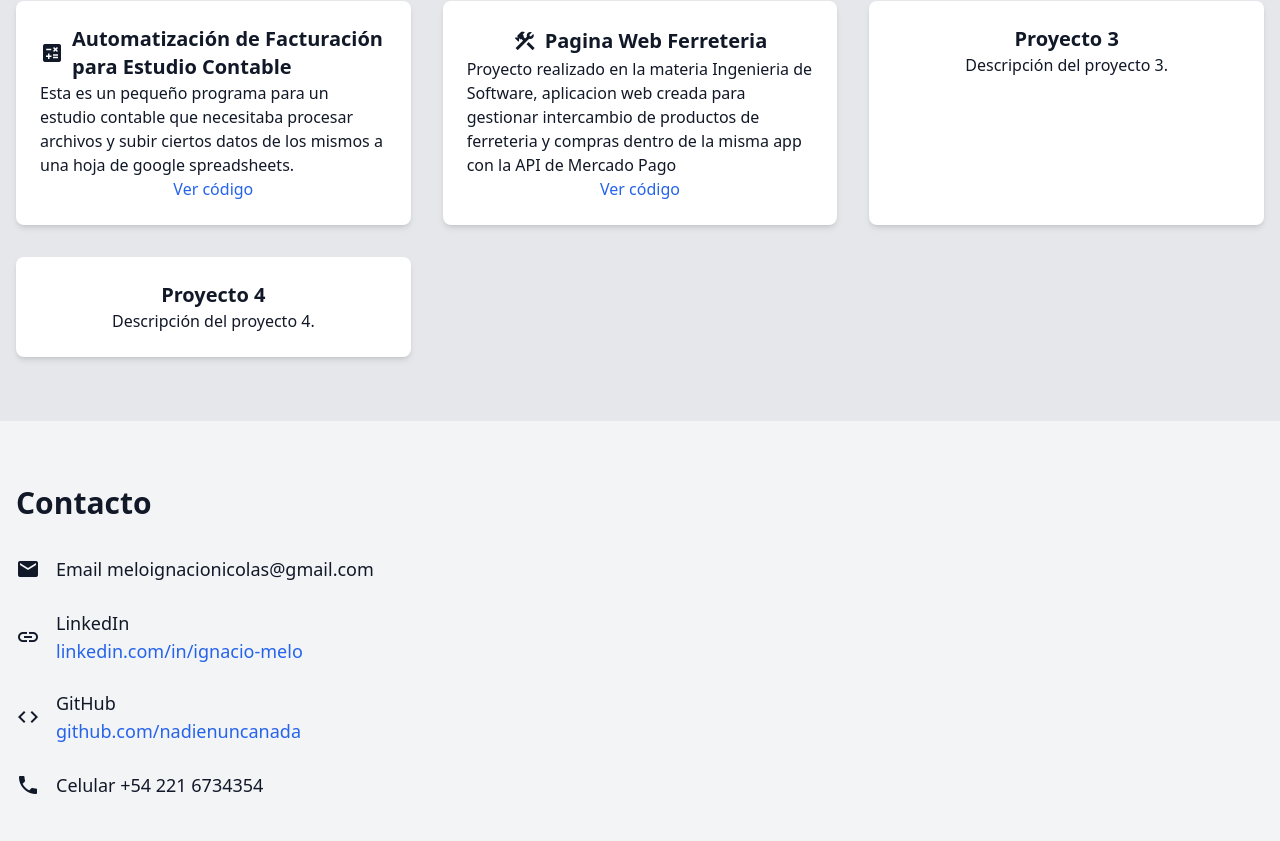
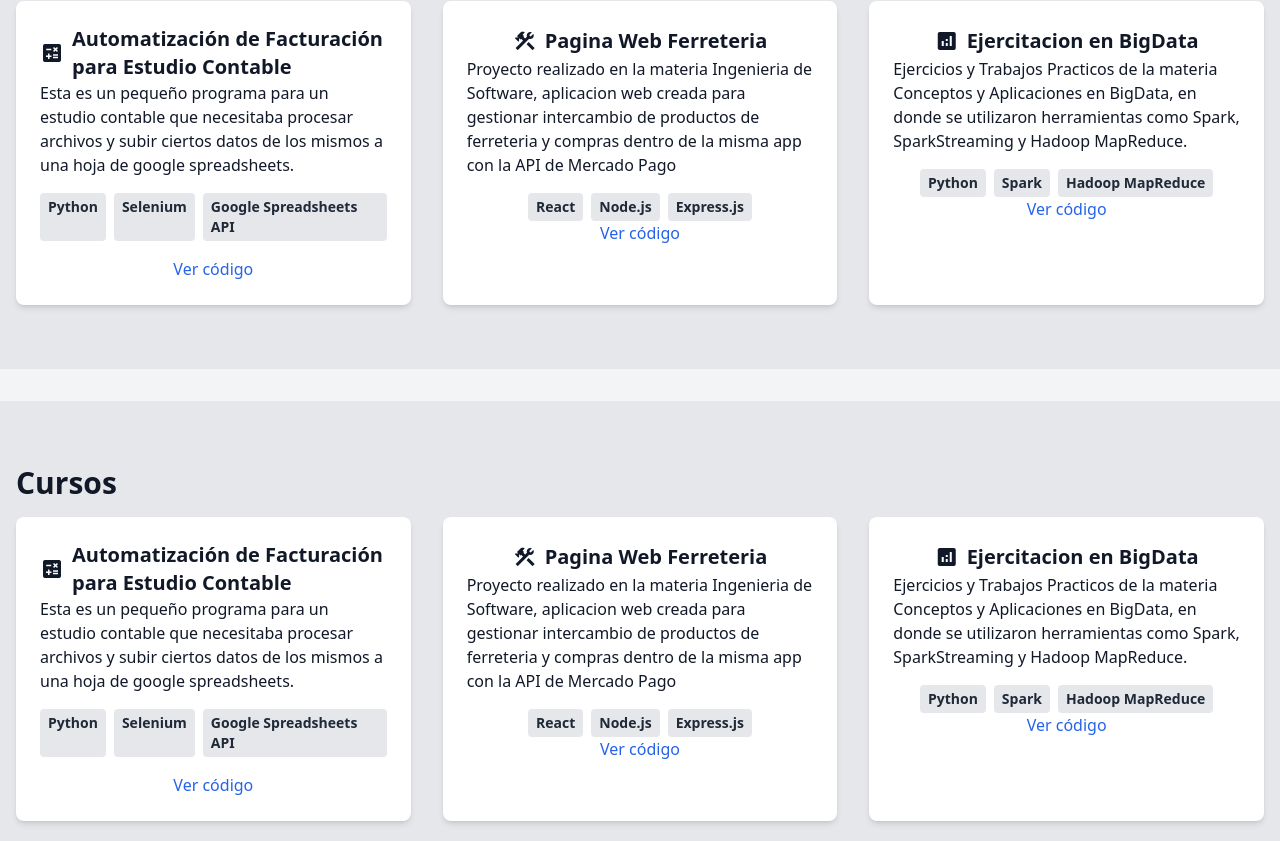
Before and after one commit to nadienuncanada/portfolioWeb, a React (Create React App) app in the folder front-end/: page / in a window 1280 px wide. Shown: the part 499-1340 px from the top of the page. Built offline with nearby package versions, Linux system fonts and the light colour scheme.

Commit message:
ADD: Mejora en la página de inicio con nuevos proyectos y tecnologías

```diff
--- a/front-end/public/index.html
+++ b/front-end/public/index.html
@@ -8,6 +8,10 @@
 		<link
 			href="https://fonts.googleapis.com/icon?family=Material+Icons"
 			rel="stylesheet" />
+		<!-- <link
+			rel="icon"
+			href="path/to/your/favicon.ico"
+			type="image/x-icon" /> -->
 		<title>Ignacio Nicolas Melo's Portafolio</title>
 	</head>
 	<body>
--- a/front-end/src/pages/HomePage.js
+++ b/front-end/src/pages/HomePage.js
@@ -73,11 +73,22 @@ function HomePage() {
 								necesitaba procesar archivos y subir ciertos datos de los mismos
 								a una hoja de google spreadsheets.
 							</p>
+							<div className='flex space-x-2 mt-4'>
+								<span className='bg-gray-200 text-gray-800 text-sm font-semibold px-2 py-1 rounded hover:bg-gray-300'>
+									Python
+								</span>
+								<span className='bg-gray-200 text-gray-800 text-sm font-semibold px-2 py-1 rounded  hover:bg-gray-300'>
+									Selenium
+								</span>
+								<span className='bg-gray-200 text-gray-800 text-sm font-semibold px-2 py-1 rounded  hover:bg-gray-300'>
+									Google Spreadsheets API
+								</span>
+							</div>
 							<a
 								href='https://github.com/nadienuncanada/FacturacionCalculator'
 								target='_blank'
 								rel='noopener noreferrer'
-								className='text-blue-600 hover:underline'>
+								className='text-blue-600 hover:underline mt-4'>
 								Ver código
 							</a>
 						</div>
@@ -94,6 +105,17 @@ function HomePage() {
 								ferreteria y compras dentro de la misma app con la API de
 								Mercado Pago{' '}
 							</p>
+							<div className='flex space-x-2 mt-4'>
+								<span className='bg-gray-200 text-gray-800 text-sm font-semibold px-2 py-1 rounded  hover:bg-gray-300'>
+									React
+								</span>
+								<span className='bg-gray-200 text-gray-800 text-sm font-semibold px-2 py-1 rounded  hover:bg-gray-300'>
+									Node.js
+								</span>
+								<span className='bg-gray-200 text-gray-800 text-sm font-semibold px-2 py-1 rounded  hover:bg-gray-300'>
+									Express.js
+								</span>
+							</div>
 							<a
 								href='https://github.com/ImportFromCBastian/fedeteria-front'
 								target='_blank'
@@ -103,12 +125,133 @@ function HomePage() {
 							</a>
 						</div>
 						<div className='bg-white p-6 rounded-lg shadow-md flex flex-col items-center'>
-							<h3 className='text-xl font-bold'>Proyecto 3</h3>
-							<p>Descripción del proyecto 3.</p>
+							<div className='flex items-center'>
+								<span className='material-icons text-2xl mr-2'>analytics</span>
+								<h3 className='text-xl font-bold'>Ejercitacion en BigData</h3>
+							</div>
+							<p>
+								Ejercicios y Trabajos Practicos de la materia Conceptos y
+								Aplicaciones en BigData, en donde se utilizaron herramientas
+								como Spark, SparkStreaming y Hadoop MapReduce.
+							</p>
+							<div className='flex space-x-2 mt-4'>
+								<span className='bg-gray-200 text-gray-800 text-sm font-semibold px-2 py-1 rounded  hover:bg-gray-300'>
+									Python
+								</span>
+								<span className='bg-gray-200 text-gray-800 text-sm font-semibold px-2 py-1 rounded  hover:bg-gray-300'>
+									Spark
+								</span>
+								<span className='bg-gray-200 text-gray-800 text-sm font-semibold px-2 py-1 rounded hover:bg-gray-300'>
+									Hadoop MapReduce
+								</span>
+							</div>
+							<a
+								href='https://github.com/nadienuncanada/BigData'
+								target='_blank'
+								rel='noopener noreferrer'
+								className='text-blue-600 hover:underline'>
+								Ver código
+							</a>
+						</div>
+					</div>
+				</section>
+
+				<section
+					id='courses'
+					className='bg-gray-200 py-16 px-4 mt-8'>
+					<h2 className='text-3xl font-semibold mb-4'>Cursos</h2>
+					<div className='grid grid-cols-1 md:grid-cols-2 lg:grid-cols-3 gap-8'>
+						<div className='bg-white p-6 rounded-lg shadow-md flex flex-col items-center'>
+							<div className='flex items-center'>
+								<span className='material-icons text-2xl mr-2'>calculate</span>
+								<h3 className='text-xl font-bold'>
+									Automatización de Facturación para Estudio Contable
+								</h3>
+							</div>
+							<p>
+								Esta es un pequeño programa para un estudio contable que
+								necesitaba procesar archivos y subir ciertos datos de los mismos
+								a una hoja de google spreadsheets.
+							</p>
+							<div className='flex space-x-2 mt-4'>
+								<span className='bg-gray-200 text-gray-800 text-sm font-semibold px-2 py-1 rounded hover:bg-gray-300'>
+									Python
+								</span>
+								<span className='bg-gray-200 text-gray-800 text-sm font-semibold px-2 py-1 rounded  hover:bg-gray-300'>
+									Selenium
+								</span>
+								<span className='bg-gray-200 text-gray-800 text-sm font-semibold px-2 py-1 rounded  hover:bg-gray-300'>
+									Google Spreadsheets API
+								</span>
+							</div>
+							<a
+								href='https://github.com/nadienuncanada/FacturacionCalculator'
+								target='_blank'
+								rel='noopener noreferrer'
+								className='text-blue-600 hover:underline mt-4'>
+								Ver código
+							</a>
 						</div>
 						<div className='bg-white p-6 rounded-lg shadow-md flex flex-col items-center'>
-							<h3 className='text-xl font-bold'>Proyecto 4</h3>
-							<p>Descripción del proyecto 4.</p>
+							<div className='flex items-center'>
+								<span className='material-icons text-2xl mr-2'>
+									construction
+								</span>
+								<h3 className='text-xl font-bold'>Pagina Web Ferreteria</h3>
+							</div>
+							<p>
+								Proyecto realizado en la materia Ingenieria de Software,
+								aplicacion web creada para gestionar intercambio de productos de
+								ferreteria y compras dentro de la misma app con la API de
+								Mercado Pago{' '}
+							</p>
+							<div className='flex space-x-2 mt-4'>
+								<span className='bg-gray-200 text-gray-800 text-sm font-semibold px-2 py-1 rounded  hover:bg-gray-300'>
+									React
+								</span>
+								<span className='bg-gray-200 text-gray-800 text-sm font-semibold px-2 py-1 rounded  hover:bg-gray-300'>
+									Node.js
+								</span>
+								<span className='bg-gray-200 text-gray-800 text-sm font-semibold px-2 py-1 rounded  hover:bg-gray-300'>
+									Express.js
+								</span>
+							</div>
+							<a
+								href='https://github.com/ImportFromCBastian/fedeteria-front'
+								target='_blank'
+								rel='noopener noreferrer'
+								className='text-blue-600 hover:underline'>
+								Ver código
+							</a>
+						</div>
+						<div className='bg-white p-6 rounded-lg shadow-md flex flex-col items-center'>
+							<div className='flex items-center'>
+								<span className='material-icons text-2xl mr-2'>analytics</span>
+								<h3 className='text-xl font-bold'>Ejercitacion en BigData</h3>
+							</div>
+							<p>
+								Ejercicios y Trabajos Practicos de la materia Conceptos y
+								Aplicaciones en BigData, en donde se utilizaron herramientas
+								como Spark, SparkStreaming y Hadoop MapReduce.
+							</p>
+							<div className='flex space-x-2 mt-4'>
+								<span className='bg-gray-200 text-gray-800 text-sm font-semibold px-2 py-1 rounded  hover:bg-gray-300'>
+									Python
+								</span>
+								<span className='bg-gray-200 text-gray-800 text-sm font-semibold px-2 py-1 rounded  hover:bg-gray-300'>
+									Spark
+								</span>
+								<span className='bg-gray-200 text-gray-800 text-sm font-semibold px-2 py-1 rounded hover:bg-gray-300'>
+									Hadoop MapReduce
+								</span>
+							</div>
+							<a
+								href='https://github.com/nadienuncanada/BigData'
+								target='_blank'
+								rel='noopener noreferrer'
+								className='text-blue-600 hover:underline'>
+								Ver código
+							</a>
 						</div>
 					</div>
 				</section>
@@ -119,15 +262,18 @@ function HomePage() {
 					<h2 className='text-3xl font-semibold mb-8'>Contacto</h2>
 					<div className='space-y-6'>
 						<div className='flex items-center space-x-4'>
-							<span className='material-icons text-2xl'>email</span>
+							<span className='material-icons text-2xl '>email</span>
 							<label className='block text-lg'>
-								Email meloignacionicolas@gmail.com
+								Email:
+								<div>
+									<p>meloignacionicolas@gmail.com</p>
+								</div>
 							</label>
 						</div>
 						<div className='flex items-center space-x-4'>
 							<span className='material-icons text-2xl '>link</span>
 							<label className='block text-lg'>
-								LinkedIn{' '}
+								LinkedIn:
 								<div>
 									<a
 										href='https://www.linkedin.com/in/ignacio-melo-b2297a265/'
@@ -142,7 +288,7 @@ function HomePage() {
 						<div className='flex items-center space-x-4'>
 							<span className='material-icons text-2xl '>code</span>
 							<label className='block text-lg'>
-								GitHub{' '}
+								GitHub:
 								<div>
 									<a
 										href='https://github.com/nadienuncanada'
@@ -156,7 +302,12 @@ function HomePage() {
 						</div>
 						<div className='flex items-center space-x-4'>
 							<span className='material-icons text-2xl'>phone</span>
-							<label className='block text-lg'>Celular +54 221 6734354</label>
+							<label className='block text-lg'>
+								Celular:
+								<div>
+									<p>+54 221 6734354</p>
+								</div>
+							</label>
 						</div>
 					</div>
 				</section>
```
